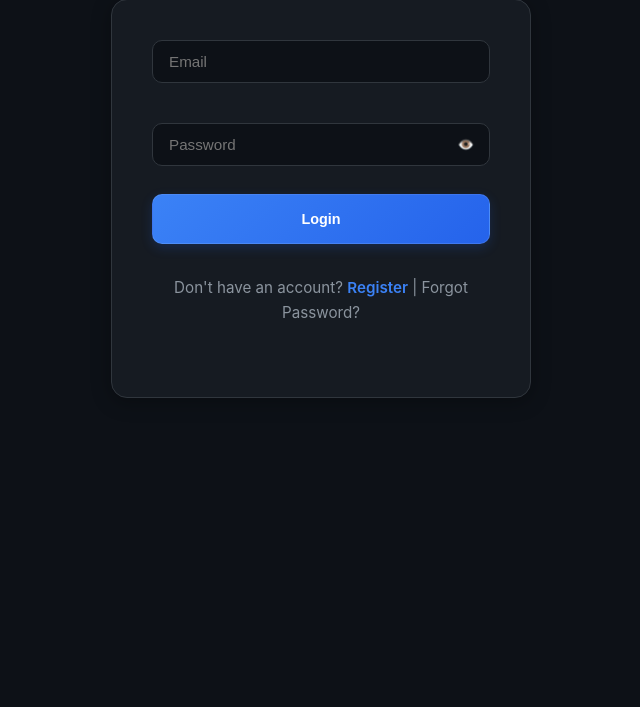
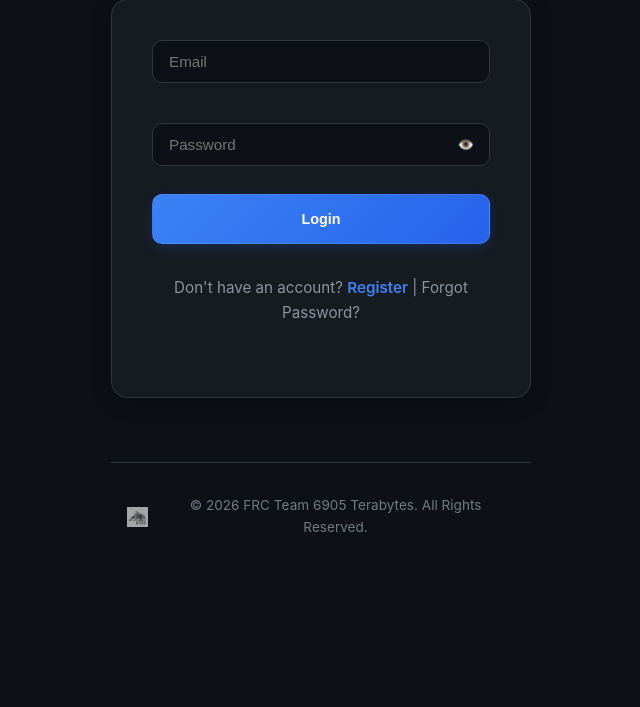
Before and after one commit to HanishDasari/FRC-Strategy-Planner-Website, a Flask app: page / in a window 1280 px wide. Shown: the part 480-1187 px from the top of the page, without its empty margins (319-959 px from the left). Before the commit the page ends 878 px from the top, so only its background shows below. Run offline with Flask 3, Linux system fonts and the light colour scheme; some libraries are stand-ins or nearby versions.

Commit message:
Added copyright notices to all pages

```diff
--- a/static/css/style.css
+++ b/static/css/style.css
@@ -15,6 +15,35 @@
     --success: #3fb950;
     --danger: #f85149;
     --transition: 0.25s cubic-bezier(0.4, 0, 0.2, 1);
+}
+
+.site-footer {
+    text-align: center;
+    padding: 2rem 1rem;
+    margin-top: 4rem;
+    border-top: 1px solid var(--border);
+    color: var(--text-secondary);
+    font-size: 0.85rem;
+}
+
+.copyright {
+    display: flex;
+    align-items: center;
+    justify-content: center;
+    gap: 0.5rem;
+    opacity: 0.8;
+}
+
+.copyright-logo {
+    height: 20px;
+    width: auto;
+    filter: grayscale(1) brightness(0.8);
+    transition: var(--transition);
+}
+
+.copyright:hover .copyright-logo {
+    filter: grayscale(0) brightness(1);
+    transform: scale(1.1);
 }
 
 body {
--- a/templates/index.html
+++ b/templates/index.html
@@ -59,6 +59,13 @@
 
             </div>
         </div>
+
+        <footer class="site-footer">
+            <div class="copyright">
+                <img src="/static/images/shark_logo.png" alt="Shark Logo" class="copyright-logo">
+                <span>&copy; 2026 FRC Team 6905 Terabytes. All Rights Reserved.</span>
+            </div>
+        </footer>
     </div>
     <script src="/static/js/main.js"></script>
 </body>
```
Also changed, not shown: templates/forgot_password.html (+7 -0 lines), templates/register.html (+7 -0 lines), templates/verify_email.html (+7 -0 lines).
